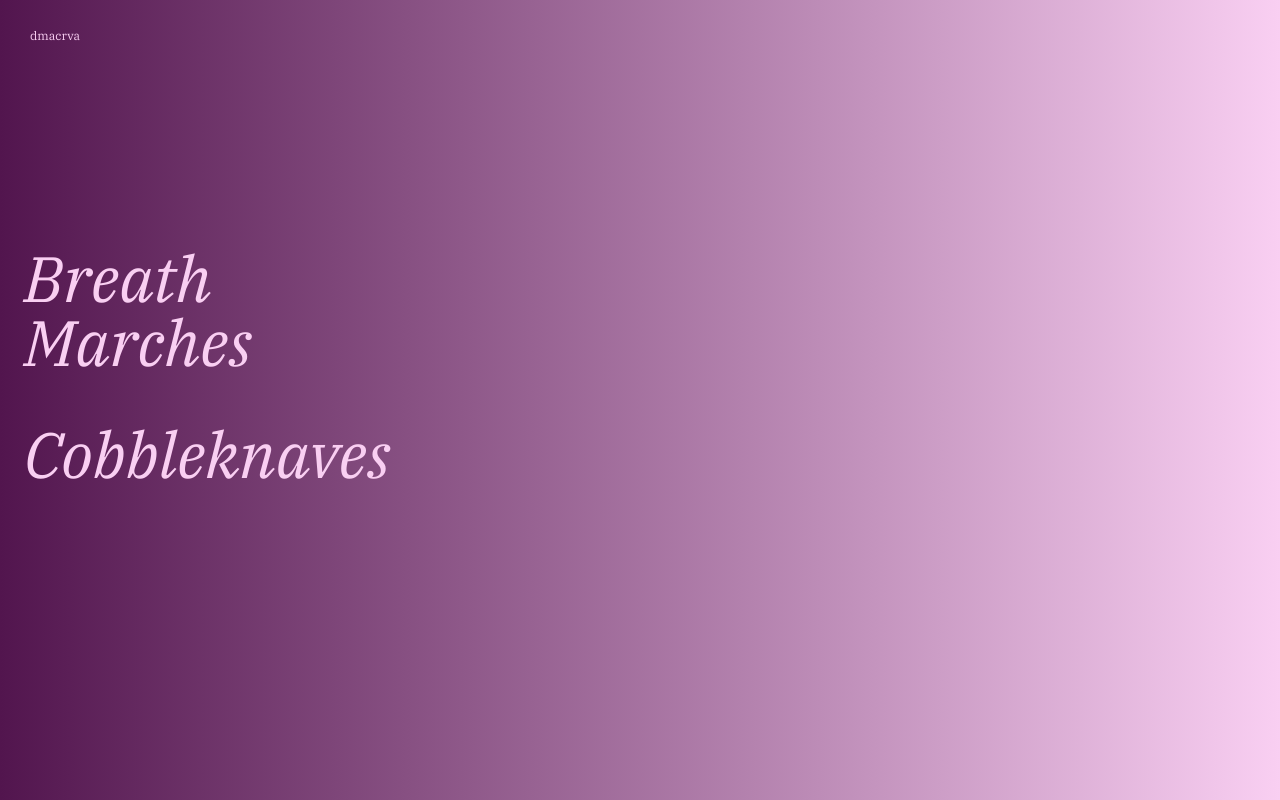
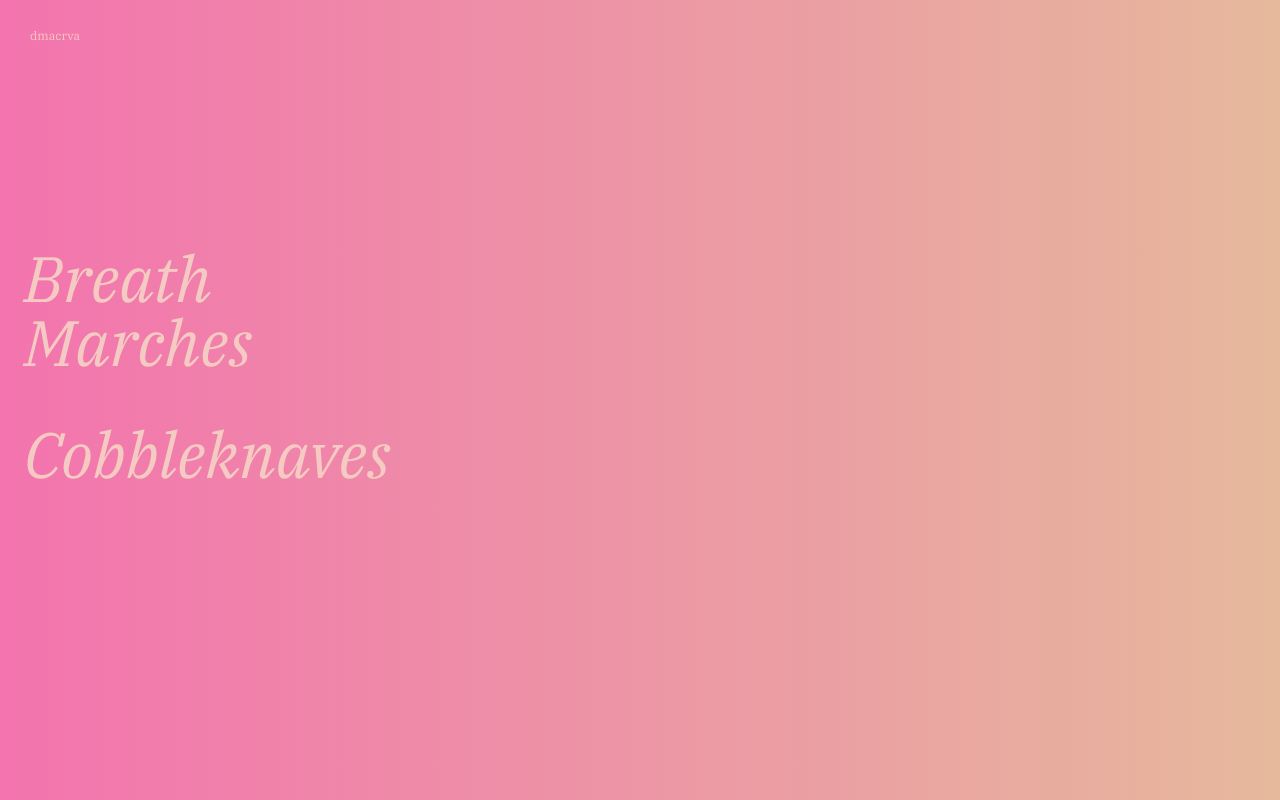
Before and after one commit to RotaryTiger/dmacrva, a React (Create React App) app in the folder client/: page / in a window 1280 px wide. Built offline with nearby package versions, Linux system fonts and the light colour scheme; a web font is replaced by a local one.

Commit message:
more moody backgrounds

```diff
--- a/client/src/components/Home/index.js
+++ b/client/src/components/Home/index.js
@@ -23,6 +23,22 @@ class Home extends Component {
       {
         backgroundImage: 'linear-gradient(to right, #F28482, #F5CAC3)',
         color: '#F5CAC3',
+      },
+      {
+        backgroundImage: 'linear-gradient(to right, #F374AE, #E6B89C)',
+        color: '#F5CAC3',
+      },
+      {
+        backgroundImage: 'linear-gradient(to right, #DBD9DB, #45503B)',
+        color: '#45503B',
+      },
+      {
+        backgroundImage: 'linear-gradient(to right, #824C71, #DCCCA3)',
+        color: '#DCCCA3',
+      },
+      {
+        backgroundImage: 'linear-gradient(to right, #AFE3C0, #8963BA)',
+        color: '#9973CA',
       },
     ];
 
```
